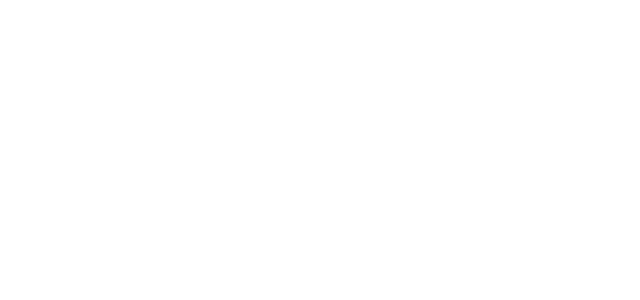
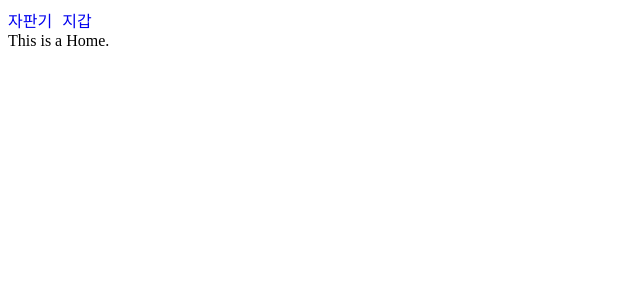
Before and after one commit to codesquad-members-2022/fe-vm, a React (Create React App) app: page / in a window 1280 px wide. Shown: the top 300 px of the page, without its empty margins (0-640 px from the left). Built offline with nearby package versions, Linux system fonts and the light colour scheme.

Commit message:
✨ 라우트 설정
- Home, Wallet 페이지 이동 가능

```diff
--- a/package.json
+++ b/package.json
@@ -10,7 +10,10 @@
     "eslint-config-prettier": "^8.5.0",
     "react": "^18.1.0",
     "react-dom": "^18.1.0",
+    "react-router-dom": "^6.3.0",
     "react-scripts": "5.0.1",
+    "styled-components": "^5.3.5",
+    "styled-reset": "^4.3.4",
     "web-vitals": "^2.1.4"
   },
   "scripts": {
--- a/src/App.jsx
+++ /dev/null
@@ -1,7 +0,0 @@
-import React from 'react';
-
-function App() {
-  return <div className="App" />;
-}
-
-export default App;
--- /dev/null
+++ b/src/components/App.jsx
@@ -0,0 +1,26 @@
+import Home from 'pages/Home';
+import Wallet from 'pages/Wallet';
+import React from 'react';
+import { BrowserRouter, Link, Route, Routes } from 'react-router-dom';
+import { LINK_STYLE, Nav } from 'components/App.style';
+
+function App() {
+  return (
+    <BrowserRouter>
+      <Nav>
+        <Link to="/" style={LINK_STYLE}>
+          자판기
+        </Link>
+        <Link to="wallet" style={LINK_STYLE}>
+          지갑
+        </Link>
+      </Nav>
+      <Routes>
+        <Route index path="/" element={<Home />} />
+        <Route path="wallet" element={<Wallet />} />
+      </Routes>
+    </BrowserRouter>
+  );
+}
+
+export default App;
--- /dev/null
+++ b/src/components/App.style.js
@@ -0,0 +1,12 @@
+import styled from 'styled-components';
+
+const LINK_STYLE = {
+  textDecoration: 'none',
+};
+
+const Nav = styled.nav({
+  display: 'flex',
+  gap: '10px',
+});
+
+export { LINK_STYLE, Nav };
```
Also changed, not shown: src/index.jsx (+5 -5 lines), 1 other file (tests, documents, lock files or other folders).
